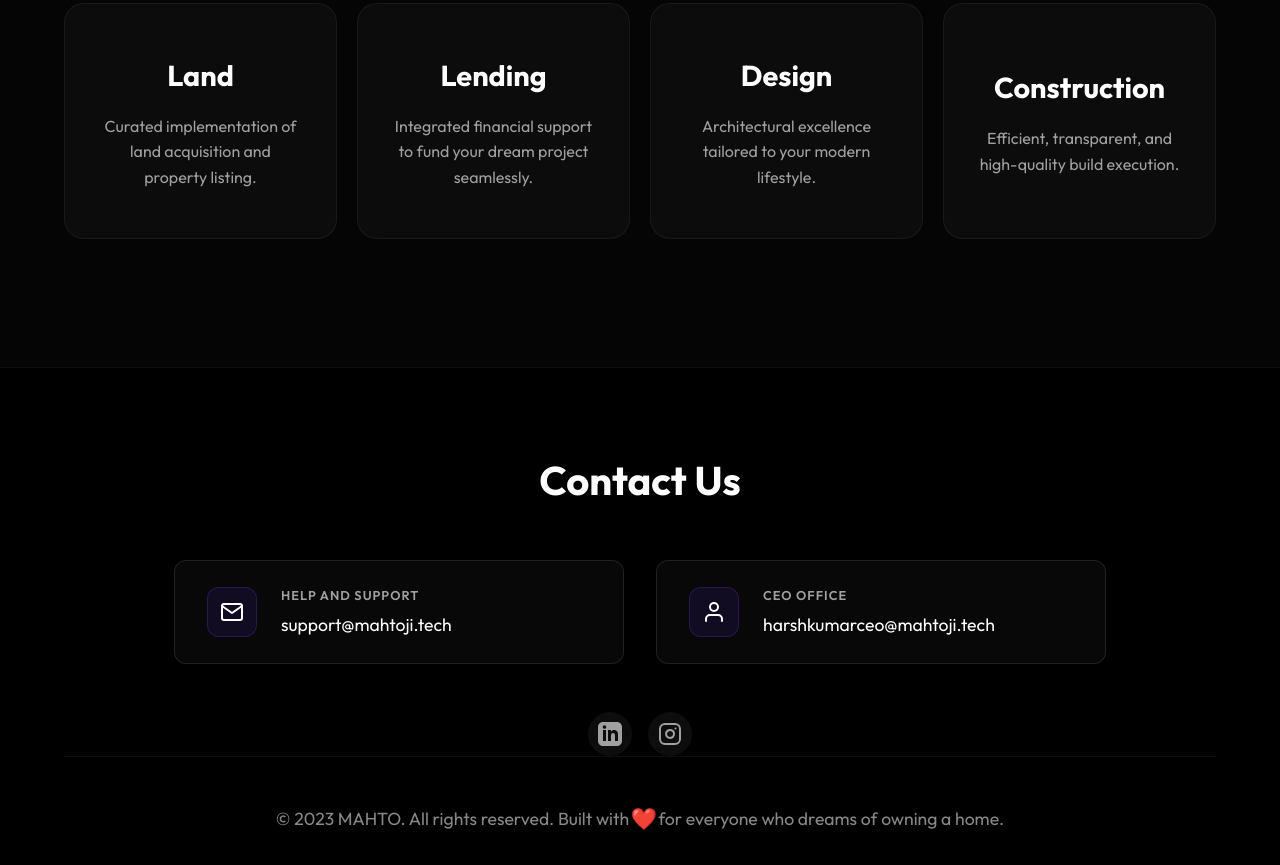
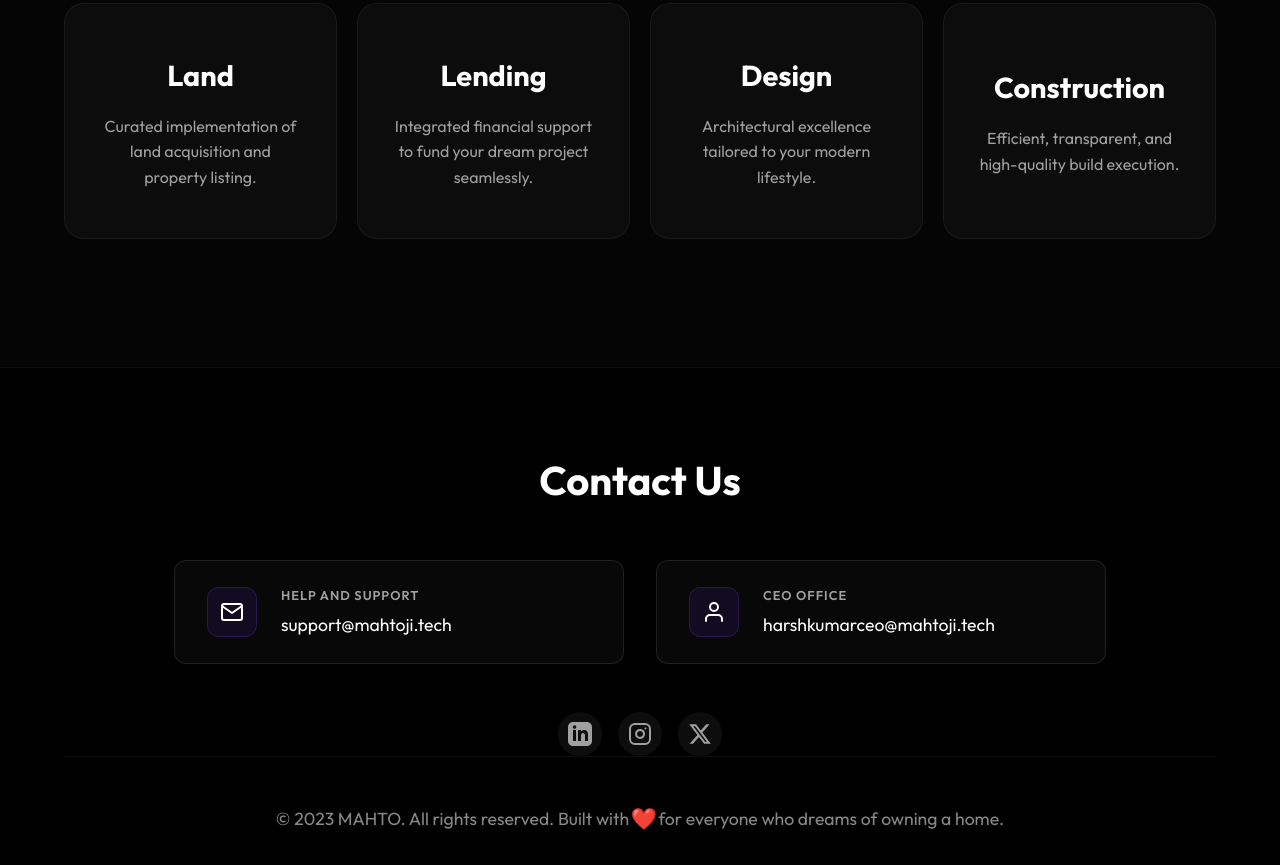
Before and after one commit to harshbatman/mine, a website built with Vite: page index.html in a window 1280 px wide. Shown: the part 2310-3175 px from the top of the page. Built offline with nearby package versions, Linux system fonts and the light colour scheme.

Commit message:
Add X (Twitter) social link to footer

```diff
--- a/index.html
+++ b/index.html
@@ -153,6 +153,13 @@
             <line x1="17.5" y1="6.5" x2="17.51" y2="6.5"></line>
           </svg>
         </a>
+        <a href="https://x.com/mahtocompany" target="_blank" rel="noopener noreferrer" class="social-link">
+          <svg xmlns="http://www.w3.org/2000/svg" width="24" height="24" viewBox="0 0 24 24" fill="currentColor">
+            <path
+              d="M18.244 2.25h3.308l-7.227 8.26 8.502 11.24H16.17l-5.214-6.817L4.99 21.75H1.68l7.73-8.835L1.254 2.25H8.08l4.713 6.231zm-1.161 17.52h1.833L7.084 4.126H5.117z">
+            </path>
+          </svg>
+        </a>
       </div>
       <div class="footer-spacer"></div>
       <div class="footer-bottom">
```
